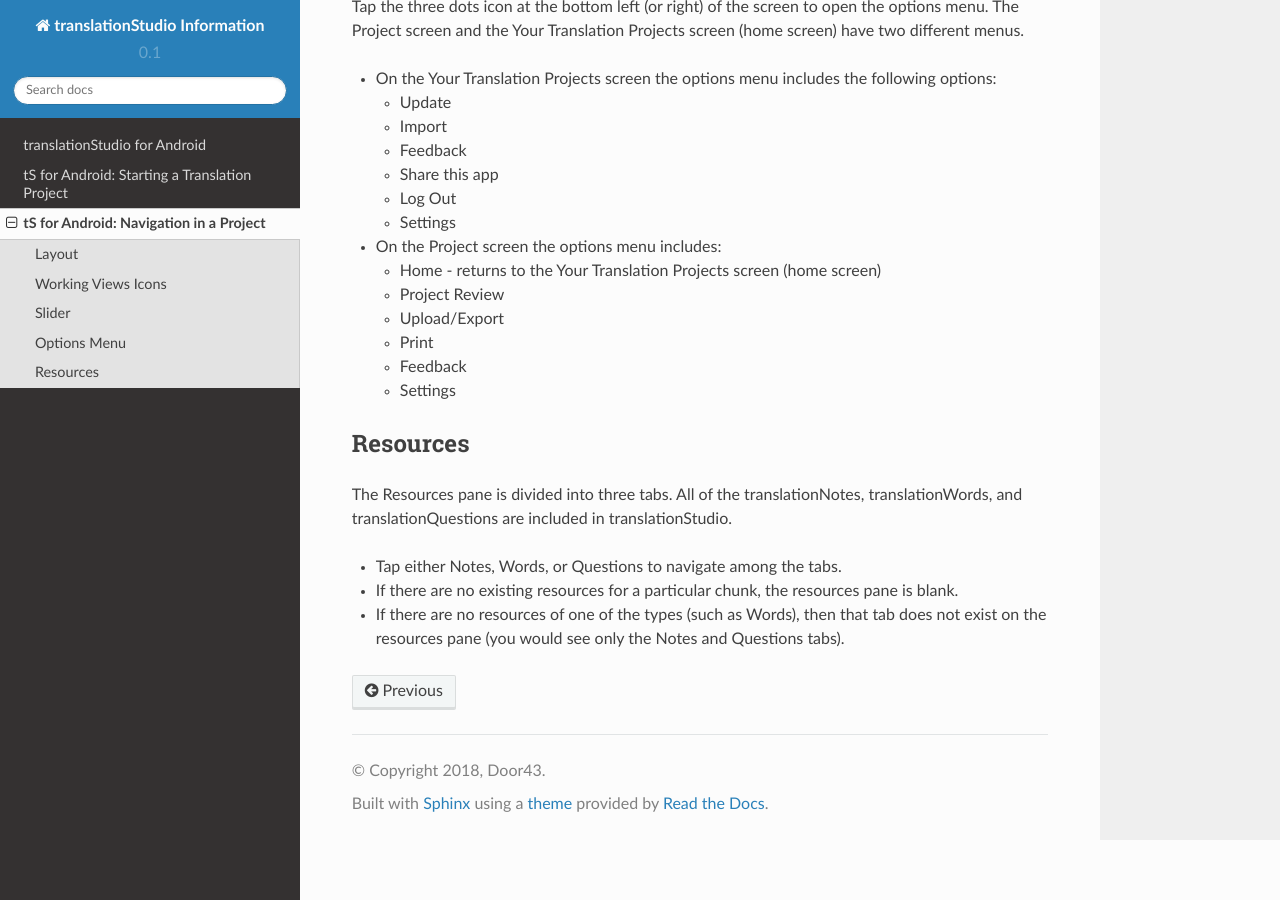
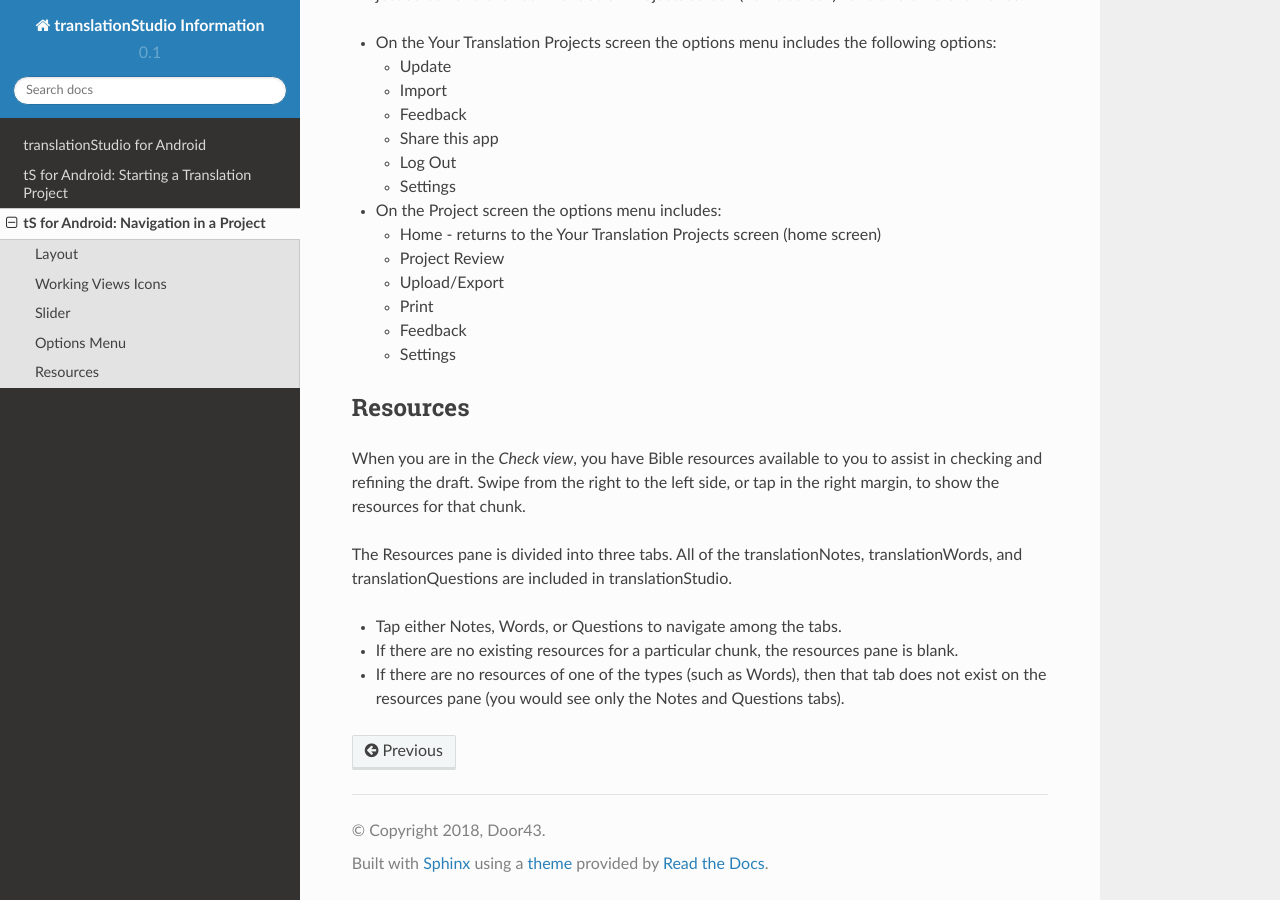
Before and after one commit to unfoldingWord-dev/translationStudio-Info, a Sphinx documentation site: the page built from docs/tNavigate.rst, in a window 1280 px wide and 900 px high, scrolled down 1977 px. Built offline with Sphinx 7.4.7 and the Read the Docs theme 2.0.0, drawn with Linux system fonts in a browser that asks for light colours; pages that are not in the unit, such as notebooks, are missing from menus; some of the changed text lies outside the part shown.

Commit message:
Update tNavigate.rst

```diff
--- a/docs/tNavigate.rst
+++ b/docs/tNavigate.rst
@@ -32,7 +32,7 @@ Working Views Icons
 
    * Swipe to either side, or tap the page behind the text, for a blank page to enter the target language translation of the text.
 
-*The **Chunk icon** is the middle working views icon on the left (held horizontally) or bottom (held vertically) and looks like two pages, one behind the other. This shows the text divided into chunks, or small sections of the story or chapter.
+* The **Chunk icon** is the middle working views icon on the left (held horizontally) or bottom (held vertically) and looks like two pages, one behind the other. This shows the text divided into chunks, or small sections of the story or chapter.
 
    * Swipe down or up to move from chunk to chunk.
 
@@ -89,6 +89,8 @@ Tap the three dots icon at the bottom left (or right) of the screen to open the
 Resources
 ---------
 
+When you are in the *Check view*, you have Bible resources available to you to assist in checking and refining the draft. Swipe from the right to the left side, or tap in the right margin, to show the resources for that chunk.
+
 The Resources pane is divided into three tabs. All of the translationNotes, translationWords, and translationQuestions are included in translationStudio.
 
 * Tap either Notes, Words, or Questions to navigate among the tabs.
```
